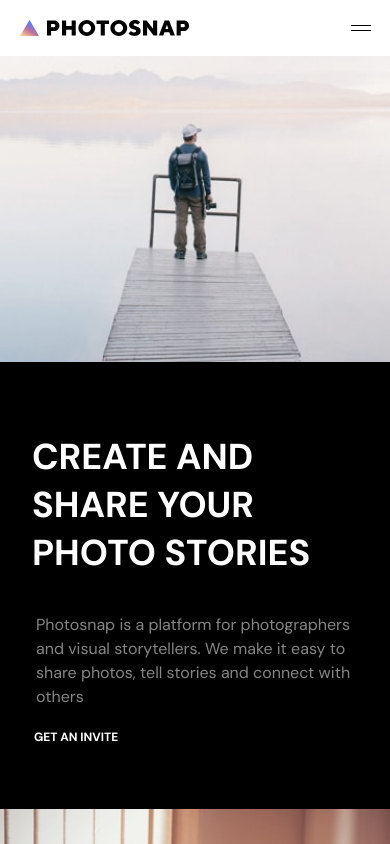
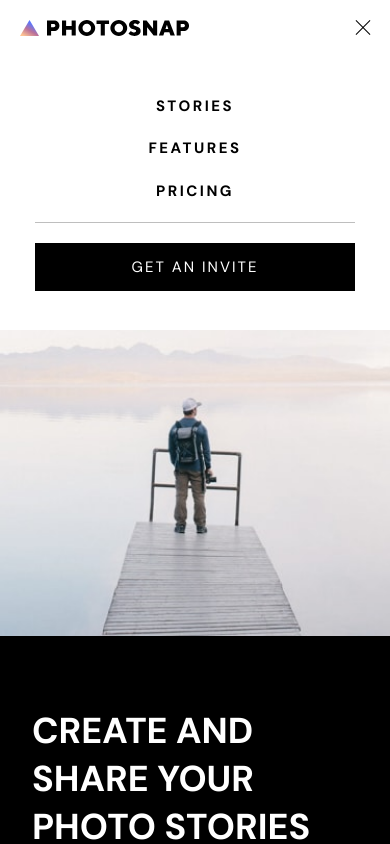
Before and after one commit to abir045/photosnap, a React (Create React App) app: page / in a window 390 px wide. Both pictures are taken after a click on the picture 360 px from the left and 28 px from the top of the page. Shown: the top 844 px of the page. Built offline with nearby package versions, Linux system fonts and the light colour scheme.

Commit message:
updated nav on mb

```diff
--- a/src/components/Navbar.js
+++ b/src/components/Navbar.js
@@ -1,8 +1,19 @@
-import React from "react";
+import React, { useState, useRef } from "react";
 import logo from "../assets/shared/desktop/logo.svg";
 import menu from "../assets/shared/mobile/menu.svg";
+import close from "../assets/shared/mobile/close.svg";
 
 const Navbar = () => {
+  const [displayNav, setDisplayNav] = useState(false);
+
+  const navRef = useRef();
+
+  const closeNav = (event) => {
+    if (navRef.current === event.target) {
+      setDisplayNav(false);
+    }
+  };
+
   return (
     <>
       <div className="hidden md:flex justify-around my-5 items-center">
@@ -23,9 +34,47 @@ const Navbar = () => {
         </button>
       </div>
 
-      <div className="flex mx-[5%] my-5 justify-between items-center md:hidden">
+      <div className="flex mx-[5%] my-5 justify-between items-center relative md:hidden">
         <img src={logo} />
-        <img className="w-[20px] h-[6px]" src={menu} />
+        <img
+          className="absolute top-0 right-0"
+          style={{ display: displayNav ? "block" : "none" }}
+          onClick={() => setDisplayNav(!displayNav)}
+          src={close}
+        />
+        <img
+          onClick={() => setDisplayNav(!displayNav)}
+          className="w-[20px] h-[6px]"
+          src={menu}
+          style={{ display: displayNav ? "none" : "block" }}
+        />
+      </div>
+      <div>
+        {displayNav ? (
+          <div
+            display={displayNav}
+            ref={navRef}
+            onClick={closeNav}
+            className="flex flex-col z-99 mt-[15%] mb-[10%] text-center"
+          >
+            <ul className="text-[15px] space-y-5 font-bold tracking-[2.5px]  uppercase  ">
+              <li className="hover:text-[#dfdfdf] cursor-pointer">
+                <a href="/stories">stories</a>
+              </li>
+              <li className="hover:text-[#dfdfdf] cursor-pointer">
+                <a href="/features">features</a>
+              </li>
+              <li className="hover:text-[#dfdfdf] cursor-pointer">
+                <a href="/pricing">pricing</a>
+              </li>
+            </ul>
+            <hr className=" border-black opacity-25  border-x mx-[9%] my-5" />
+
+            <button className="text-white  h-[48px] text-[15px] bg-black p-3 uppercase items-center  mx-[9%]  hover:text-black  hover:bg-[#dfdfdf] tracking-[2px]">
+              get an invite
+            </button>
+          </div>
+        ) : null}
       </div>
     </>
   );
```
